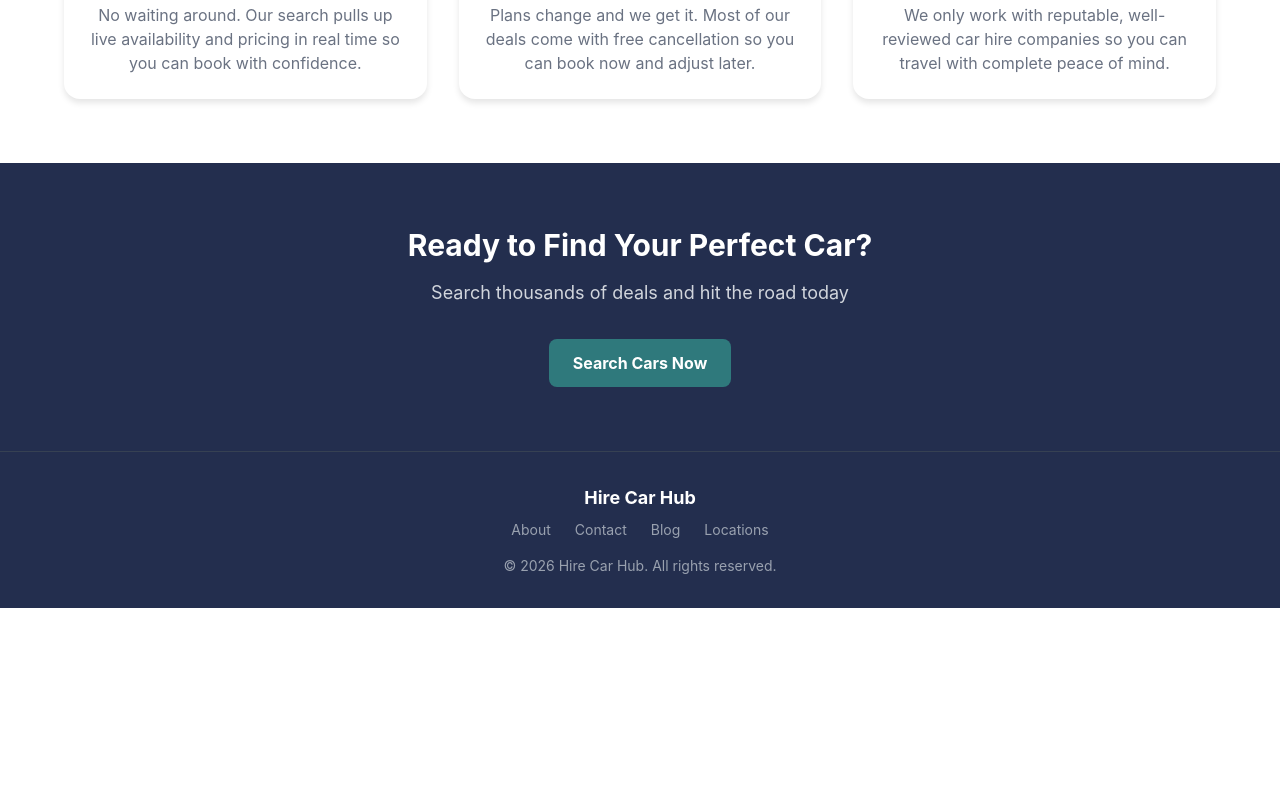
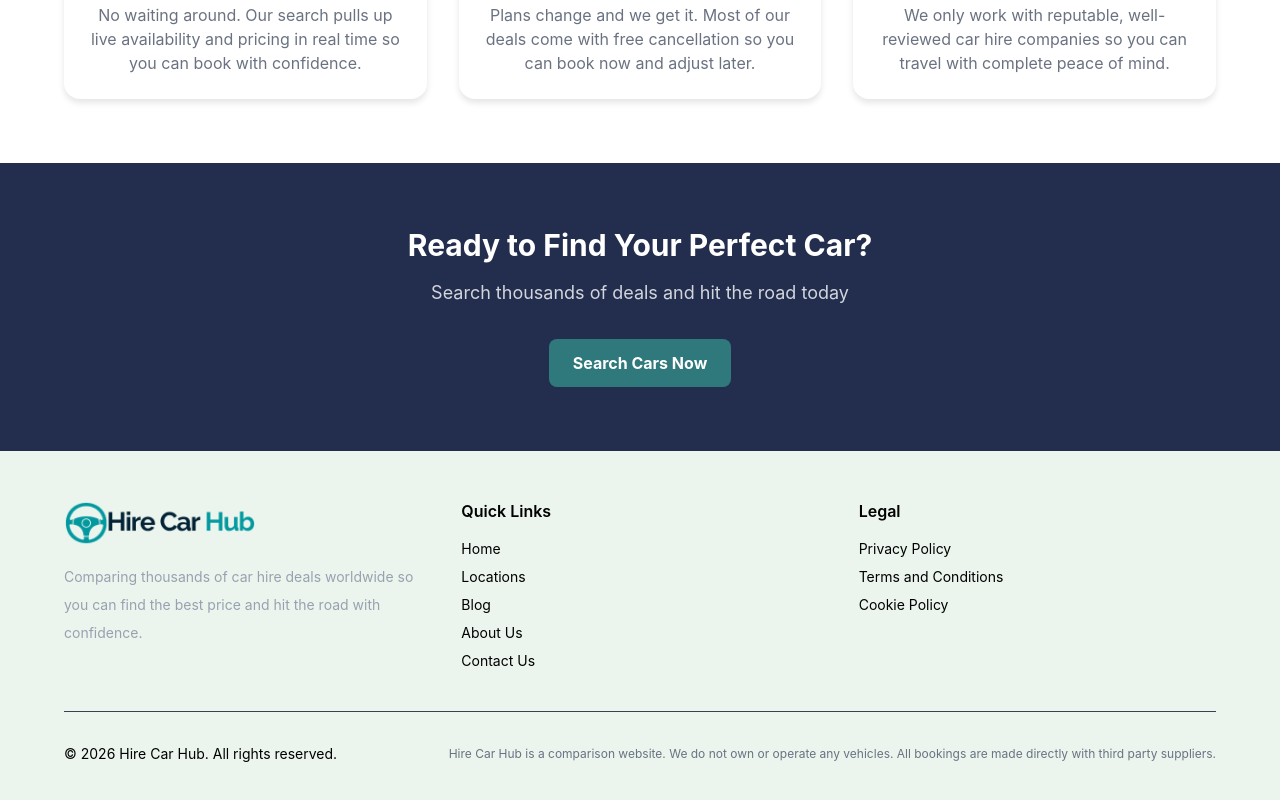
Before and after one commit to Philtimms2202/car-hire-site, a Next.js app: page /about in a window 1280 px wide. Shown: the part 932-1732 px from the top of the page. Before the commit the page ends 1540 px from the top, so only its background shows below. Built offline with nearby package versions, Linux system fonts and the light colour scheme.

Commit message:
Add legal pages and location dynamic routes

```diff
--- a/app/about/page.tsx
+++ b/app/about/page.tsx
@@ -4,6 +4,8 @@
 // ============================================
 
 import Navbar from '../components/Navbar'
+import Footer from '../components/Footer'
+
 
 export default function About() {
   return (
@@ -67,16 +69,7 @@ export default function About() {
       </section>
 
       {/* Footer */}
-      <footer style={{backgroundColor: '#232e4e'}} className="text-gray-400 text-center py-8 px-6 border-t border-gray-700">
-        <p className="text-white font-bold text-lg mb-2">Hire Car Hub</p>
-        <div className="flex justify-center gap-6 text-sm mb-4">
-          <a href="/about" className="hover:text-white transition">About</a>
-          <a href="/contact" className="hover:text-white transition">Contact</a>
-          <a href="/blog" className="hover:text-white transition">Blog</a>
-          <a href="/locations" className="hover:text-white transition">Locations</a>
-        </div>
-        <p className="text-sm">© 2026 Hire Car Hub. All rights reserved.</p>
-      </footer>
+      <Footer />
 
     </main>
   )
--- a/app/blog/[slug]/page.tsx
+++ b/app/blog/[slug]/page.tsx
@@ -4,9 +4,12 @@
 // ============================================
 
 import Navbar from '../../components/Navbar'
+import Footer from '../../components/Footer'
 import { PortableText } from '@portabletext/react'
 import { client } from '../../../sanity/lib/client'
 import { postQuery } from '../../../sanity/lib/queries'
+
+
 
 export const revalidate = 60
 
@@ -107,16 +110,7 @@ export default async function BlogPost({ params }: { params: Promise<{ slug: str
       </div>
 
       {/* Footer */}
-      <footer style={{backgroundColor: '#232e4e'}} className="text-gray-400 text-center py-8 px-6 border-t border-gray-700">
-        <p className="text-white font-bold text-lg mb-2">Hire Car Hub</p>
-        <div className="flex justify-center gap-6 text-sm mb-4">
-          <a href="/about" className="hover:text-white transition">About</a>
-          <a href="/contact" className="hover:text-white transition">Contact</a>
-          <a href="/blog" className="hover:text-white transition">Blog</a>
-          <a href="/locations" className="hover:text-white transition">Locations</a>
-        </div>
-        <p className="text-sm">© 2026 Hire Car Hub. All rights reserved.</p>
-      </footer>
+      <Footer />
 
     </main>
   )
--- a/app/blog/page.tsx
+++ b/app/blog/page.tsx
@@ -4,8 +4,11 @@
 // ============================================
 
 import Navbar from '../components/Navbar'
+import Footer from '../components/Footer'
 import { client } from '../../sanity/lib/client'
 import { postsQuery } from '../../sanity/lib/queries'
+
+
 
 export const revalidate = 60
 
@@ -93,16 +96,7 @@ export default async function Blog() {
       </section>
 
       {/* Footer */}
-      <footer style={{backgroundColor: '#232e4e'}} className="text-gray-400 text-center py-8 px-6 border-t border-gray-700">
-        <p className="text-white font-bold text-lg mb-2">Hire Car Hub</p>
-        <div className="flex justify-center gap-6 text-sm mb-4">
-          <a href="/about" className="hover:text-white transition">About</a>
-          <a href="/contact" className="hover:text-white transition">Contact</a>
-          <a href="/blog" className="hover:text-white transition">Blog</a>
-          <a href="/locations" className="hover:text-white transition">Locations</a>
-        </div>
-        <p className="text-sm">© 2026 Hire Car Hub. All rights reserved.</p>
-      </footer>
+      <Footer />
 
     </main>
   )
--- /dev/null
+++ b/app/components/Footer.tsx
@@ -0,0 +1,58 @@
+// ============================================
+// FOOTER COMPONENT - app/components/Footer.tsx
+// ============================================
+
+export default function Footer() {
+    return (
+        <footer style={{backgroundColor: '#EBF5EE'}} className="py-12 px-6">
+        <div className="max-w-6xl mx-auto">
+
+          {/* Top Row */}
+          <div className="grid grid-cols-1 md:grid-cols-3 gap-10 pb-10 border-b border-gray-700">
+
+            {/* Logo and Tagline */}
+            <div>
+              <a href="/">
+                <img src="/hire-car-hub-logo.png" alt="Hire Car Hub" className="h-12 w-auto mb-4" />
+              </a>
+              <p className="text-gray-400 text-sm leading-7">
+                Comparing thousands of car hire deals worldwide so you can find the best price and hit the road with confidence.
+              </p>
+            </div>
+
+            {/* Navigation Links */}
+            <div>
+              <h3 className="text-dark font-semibold mb-4">Quick Links</h3>
+              <ul className="flex flex-col gap-2 text-sm">
+                <li><a href="/" className="hover:text-dark transition">Home</a></li>
+                <li><a href="/locations" className="hover:text-dark transition">Locations</a></li>
+                <li><a href="/blog" className="hover:text-dark transition">Blog</a></li>
+                <li><a href="/about" className="hover:text-dark transition">About Us</a></li>
+                <li><a href="/contact" className="hover:text-dark transition">Contact Us</a></li>
+              </ul>
+            </div>
+
+            {/* Legal Links */}
+            <div>
+              <h3 className="text-dark font-semibold mb-4">Legal</h3>
+              <ul className="flex flex-col gap-2 text-sm">
+                <li><a href="/privacy-policy" className="hover:text-dark transition">Privacy Policy</a></li>
+                <li><a href="/terms-and-conditions" className="hover:text-dark transition">Terms and Conditions</a></li>
+                <li><a href="/cookie-policy" className="hover:text-dark transition">Cookie Policy</a></li>
+              </ul>
+            </div>
+
+          </div>
+
+          {/* Bottom Row */}
+          <div className="pt-8 flex flex-col md:flex-row items-center justify-between gap-4 text-sm">
+            <p>© 2026 Hire Car Hub. All rights reserved.</p>
+            <p className="text-gray-500 text-xs text-center">
+              Hire Car Hub is a comparison website. We do not own or operate any vehicles. All bookings are made directly with third party suppliers.
+            </p>
+          </div>
+
+        </div>
+      </footer>
+    )
+  }
--- a/app/contact/page.tsx
+++ b/app/contact/page.tsx
@@ -4,6 +4,8 @@
 // ============================================
 
 import Navbar from '../components/Navbar'
+import Footer from '../components/Footer'
+
 
 export default function Contact() {
   const faqs = [
@@ -138,16 +140,7 @@ export default function Contact() {
       </section>
 
       {/* Footer */}
-      <footer style={{backgroundColor: '#232e4e'}} className="text-gray-400 text-center py-8 px-6 border-t border-gray-700">
-        <p className="text-white font-bold text-lg mb-2">Hire Car Hub</p>
-        <div className="flex justify-center gap-6 text-sm mb-4">
-          <a href="/about" className="hover:text-white transition">About</a>
-          <a href="/contact" className="hover:text-white transition">Contact</a>
-          <a href="/news" className="hover:text-white transition">News</a>
-          <a href="/locations" className="hover:text-white transition">Locations</a>
-        </div>
-        <p className="text-sm">© 2026 Hire Car Hub. All rights reserved.</p>
-      </footer>
+      <Footer />
 
     </main>
   )
--- a/app/cookie-policy/page.tsx
+++ b/app/cookie-policy/page.tsx
@@ -4,6 +4,8 @@
 // ============================================
 
 import Navbar from '../components/Navbar'
+import Footer from '../components/Footer'
+
 
 export default function CookiePolicy() {
   return (
@@ -94,17 +96,7 @@ export default function CookiePolicy() {
       </section>
 
       {/* Footer */}
-      <footer style={{backgroundColor: '#232e4e'}} className="text-gray-400 text-center py-8 px-6 border-t border-gray-700">
-        <p className="text-white font-bold text-lg mb-2">Hire Car Hub</p>
-        <div className="flex justify-center gap-6 text-sm mb-4">
-          <a href="/about" className="hover:text-white transition">About</a>
-          <a href="/contact" className="hover:text-white transition">Contact</a>
-          <a href="/privacy-policy" className="hover:text-white transition">Privacy Policy</a>
-          <a href="/terms-and-conditions" className="hover:text-white transition">Terms</a>
-          <a href="/cookie-policy" className="hover:text-white transition">Cookie Policy</a>
-        </div>
-        <p className="text-sm">© 2026 Hire Car Hub. All rights reserved.</p>
-      </footer>
+      <Footer />
 
     </main>
   )
--- a/app/locations/[slug]/page.tsx
+++ b/app/locations/[slug]/page.tsx
@@ -7,6 +7,8 @@ import Navbar from '../../components/Navbar'
 import { client } from '../../../sanity/lib/client'
 import { locationQuery } from '../../../sanity/lib/queries'
 import { PortableText } from '@portabletext/react'
+import Footer from '../components/Footer'
+
 
 export const revalidate = 60
 
@@ -110,16 +112,7 @@ export default async function LocationPage({ params }: { params: Promise<{ slug:
       </section>
 
       {/* Footer */}
-      <footer style={{backgroundColor: '#232e4e'}} className="text-gray-400 text-center py-8 px-6 border-t border-gray-700">
-        <p className="text-white font-bold text-lg mb-2">Hire Car Hub</p>
-        <div className="flex justify-center gap-6 text-sm mb-4">
-          <a href="/about" className="hover:text-white transition">About</a>
-          <a href="/contact" className="hover:text-white transition">Contact</a>
-          <a href="/blog" className="hover:text-white transition">Blog</a>
-          <a href="/locations" className="hover:text-white transition">Locations</a>
-        </div>
-        <p className="text-sm">© 2026 Hire Car Hub. All rights reserved.</p>
-      </footer>
+      <Footer />
 
     </main>
   )
--- a/app/locations/page.tsx
+++ b/app/locations/page.tsx
@@ -4,6 +4,8 @@
 // ============================================
 
 import Navbar from '../components/Navbar'
+import Footer from '../components/Footer'
+
 
 export default function Locations() {
   const ukDestinations = [
@@ -90,16 +92,7 @@ export default function Locations() {
       </section>
 
       {/* Footer */}
-      <footer style={{backgroundColor: '#232e4e'}} className="text-gray-400 text-center py-8 px-6 border-t border-gray-700">
-        <p className="text-white font-bold text-lg mb-2">Hire Car Hub</p>
-        <div className="flex justify-center gap-6 text-sm mb-4">
-          <a href="/about" className="hover:text-white transition">About</a>
-          <a href="/contact" className="hover:text-white transition">Contact</a>
-          <a href="/news" className="hover:text-white transition">News</a>
-          <a href="/locations" className="hover:text-white transition">Locations</a>
-        </div>
-        <p className="text-sm">© 2026 Hire Car Hub. All rights reserved.</p>
-      </footer>
+      <Footer />
 
     </main>
   )
--- a/app/page.tsx
+++ b/app/page.tsx
@@ -1,6 +1,7 @@
 'use client'
 
 import Navbar from './components/Navbar'
+import Footer from './components/Footer'
 import { useState } from 'react'
 import { searchCars } from '../lib/discovercars'
 
@@ -29,7 +30,7 @@ export default function Home() {
 
       {/* Hero Section */}
       <section style={{backgroundColor: '#232e4e'}} className="text-white py-24 px-6 text-center">
-        <h1 className="text-5xl font-bold mb-4">Compare Thousands of Hire Car Deals Globally</h1>
+        <h1 className="text-5xl font-bold mb-4">Compare Thousands of Hire Car Deals Globally 🌍</h1>
         <p className="text-xl mb-10 text-gray-300">Compare thousands of car hire deals worldwide - instant results, best prices!</p>
 
         {/* Search Bar */}
@@ -172,16 +173,7 @@ export default function Home() {
       </section>
 
       {/* Footer */}
-      <footer style={{backgroundColor: '#232e4e'}} className="text-gray-400 text-center py-8 px-6">
-        <p className="text-white font-bold text-lg mb-2">Hire Car Hub</p>
-        <div className="flex justify-center gap-6 text-sm mb-4">
-          <a href="/about" className="hover:text-white transition">About</a>
-          <a href="/contact" className="hover:text-white transition">Contact</a>
-          <a href="/blog" className="hover:text-white transition">Blog</a>
-          <a href="/locations" className="hover:text-white transition">Locations</a>
-        </div>
-        <p className="text-sm">© 2026 Hire Car Hub. All rights reserved.</p>
-      </footer>
+      <Footer />
 
     </main>
   )
--- a/app/privacy-policy/page.tsx
+++ b/app/privacy-policy/page.tsx
@@ -4,6 +4,8 @@
 // ============================================
 
 import Navbar from '../components/Navbar'
+import Footer from '../components/Footer'
+
 
 export default function PrivacyPolicy() {
   return (
@@ -97,17 +99,7 @@ export default function PrivacyPolicy() {
       </section>
 
       {/* Footer */}
-      <footer style={{backgroundColor: '#232e4e'}} className="text-gray-400 text-center py-8 px-6 border-t border-gray-700">
-        <p className="text-white font-bold text-lg mb-2">Hire Car Hub</p>
-        <div className="flex justify-center gap-6 text-sm mb-4">
-          <a href="/about" className="hover:text-white transition">About</a>
-          <a href="/contact" className="hover:text-white transition">Contact</a>
-          <a href="/privacy-policy" className="hover:text-white transition">Privacy Policy</a>
-          <a href="/terms-and-conditions" className="hover:text-white transition">Terms</a>
-          <a href="/cookie-policy" className="hover:text-white transition">Cookie Policy</a>
-        </div>
-        <p className="text-sm">© 2026 Hire Car Hub. All rights reserved.</p>
-      </footer>
+      <Footer />
 
     </main>
   )
--- a/app/terms-and-conditions/page.tsx
+++ b/app/terms-and-conditions/page.tsx
@@ -4,6 +4,7 @@
 // ============================================
 
 import Navbar from '../components/Navbar'
+import Footer from '../components/Footer'
 
 export default function TermsAndConditions() {
   return (
@@ -93,17 +94,7 @@ export default function TermsAndConditions() {
       </section>
 
       {/* Footer */}
-      <footer style={{backgroundColor: '#232e4e'}} className="text-gray-400 text-center py-8 px-6 border-t border-gray-700">
-        <p className="text-white font-bold text-lg mb-2">Hire Car Hub</p>
-        <div className="flex justify-center gap-6 text-sm mb-4">
-          <a href="/about" className="hover:text-white transition">About</a>
-          <a href="/contact" className="hover:text-white transition">Contact</a>
-          <a href="/privacy-policy" className="hover:text-white transition">Privacy Policy</a>
-          <a href="/terms-and-conditions" className="hover:text-white transition">Terms</a>
-          <a href="/cookie-policy" className="hover:text-white transition">Cookie Policy</a>
-        </div>
-        <p className="text-sm">© 2026 Hire Car Hub. All rights reserved.</p>
-      </footer>
+      <Footer />
 
     </main>
   )
```
